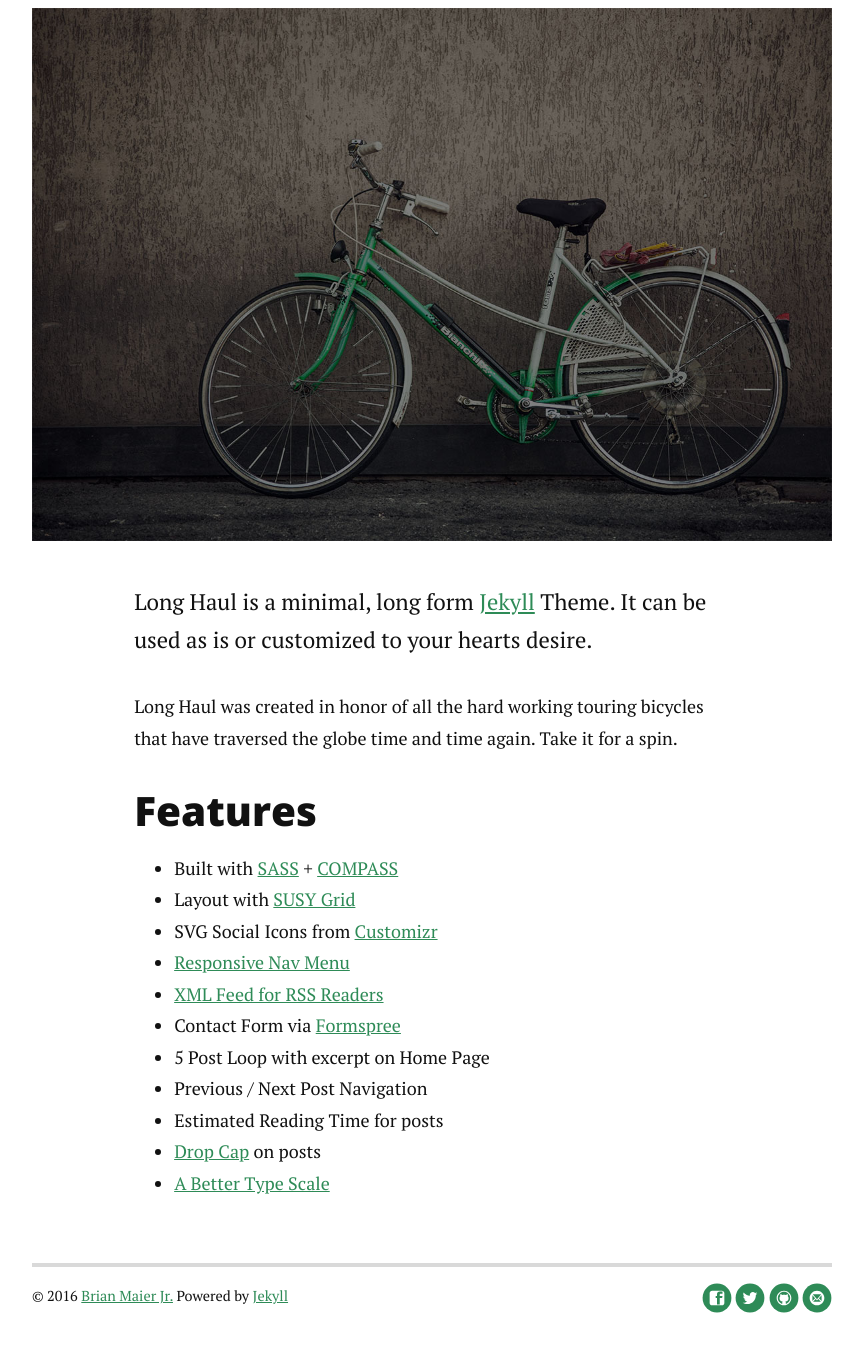
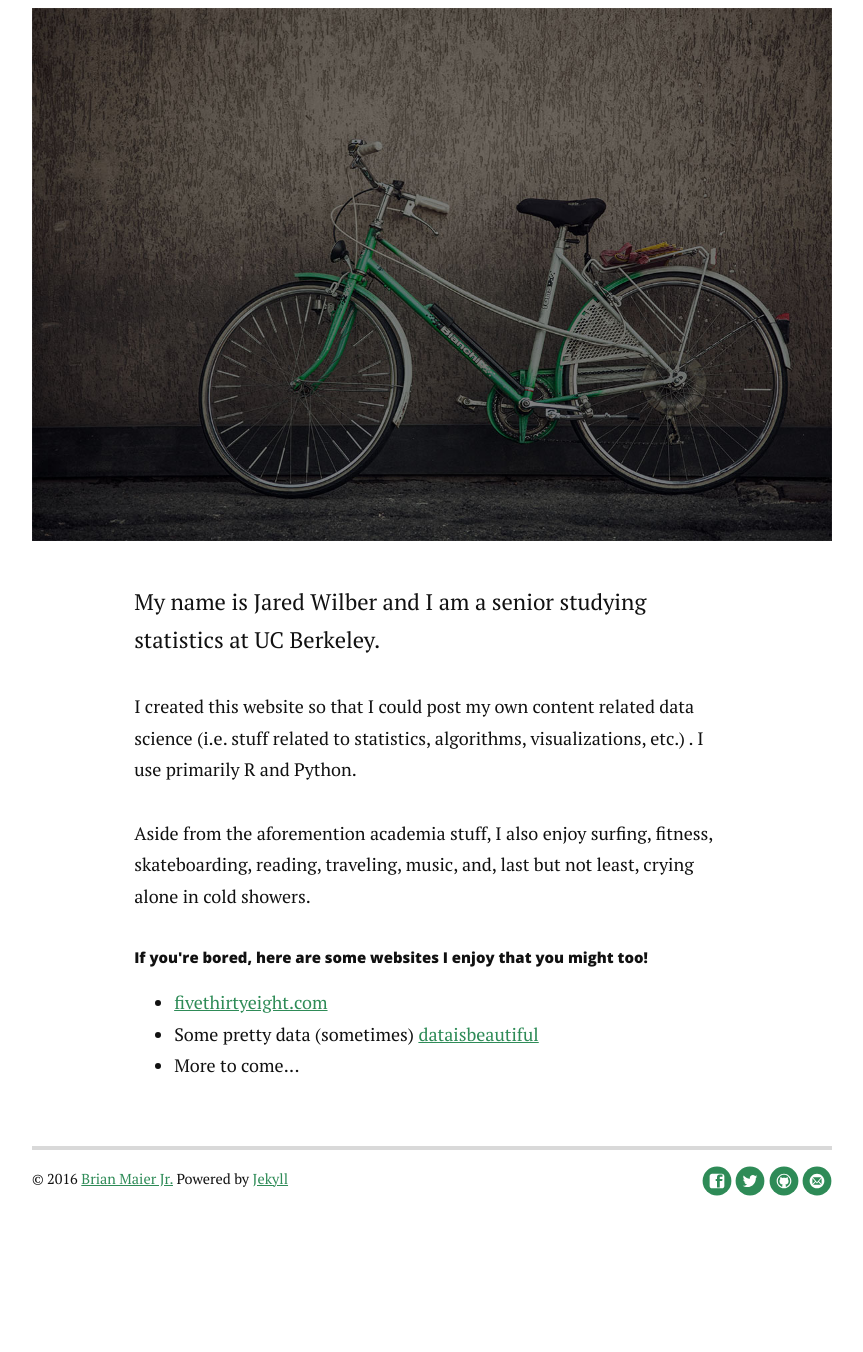
Before and after one commit to jwilber/old_website, a Jekyll site: the page built from about.md, in a window 1280 px wide and 1400 px high, scrolled down 405 px. Shown: the top 1352 px of the window, without its empty margins (208-1071 px from the left). Built offline with Jekyll 4.4.1, drawn with Linux system fonts in a browser that asks for light colours; nearby versions of some CDN libraries; after the commit the page ends 1688 px from its top, so only the background shows below that; some of the changed text lies outside the part shown.

Commit message:
Update about.md

```diff
--- a/about.md
+++ b/about.md
@@ -1,25 +1,21 @@
 ---
 layout: default
-title: About Long Haul
+title: About Me
 ---
 
 <div class="post">
-	<h1 class="pageTitle">About Long Haul</h1>
+	<h1 class="pageTitle">About Me</h1>
 	<img src="{{ '/assets/img/touring.jpg' | prepend: site.baseurl }}" alt="">
-	<p class="intro">Long Haul is a minimal, long form <a href="http://jekyllrb.com">Jekyll</a> Theme. It can be used as is or customized to your hearts desire.</p>
-	<p>Long Haul was created in honor of all the hard working touring bicycles that have traversed the globe time and time again. Take it for a spin.</p>
-	<h2>Features</h2>
+	<p class="intro">My name is Jared Wilber and I am a senior studying statistics at UC Berkeley.</p>
+	<p>I created this website so that I could post my own content related data science (i.e. stuff related to statistics, algorithms, visualizations, etc.) . I use primarily R and Python.</p>
+	<p> Aside from the aforemention academia stuff, I also enjoy surfing, fitness, skateboarding, reading, traveling, music, and, last but not least, crying alone in cold showers.</p>
+
+
+	<h5>If you're bored, here are some websites I enjoy that you might too!</h5>
 	<ul>
-		<li>Built with <a href="http://sass-lang.com/">SASS</a> + <a href="http://compass-style.org/">COMPASS</a></li>
-  		<li>Layout with <a href="http://susy.oddbird.net/">SUSY Grid</a></li>
-  		<li>SVG Social Icons from <a href="http://customizr.net/icons/">Customizr</a></li>
-  		<li><a href="http://responsive-nav.com/">Responsive Nav Menu</a></li>
-  		<li><a href="https://github.com/snaptortoise/jekyll-rss-feeds">XML Feed for RSS Readers</a></li>
-  		<li>Contact Form via <a href="http://formspree.io/">Formspree</a></li>
-      <li>5 Post Loop with excerpt on Home Page</li>
-  		<li>Previous / Next Post Navigation</li>
-      <li>Estimated Reading Time for posts</li>
-  		<li><a href="https://github.com/adobe-webplatform/dropcap.js">Drop Cap</a> on posts</li>
-  		<li><a href="http://typecast.com/blog/a-more-modern-scale-for-web-typography">A Better Type Scale</a></li>
+		<li><a href="http:fivethirtyeight.com/">fivethirtyeight.com</a></li>
+  		<li>Some pretty data (sometimes) <a href="dataisbeautiful.reddit.com">dataisbeautiful</a></li>
+  		<li> More to come...</li>
+
   	</ul>
 </div>
```
